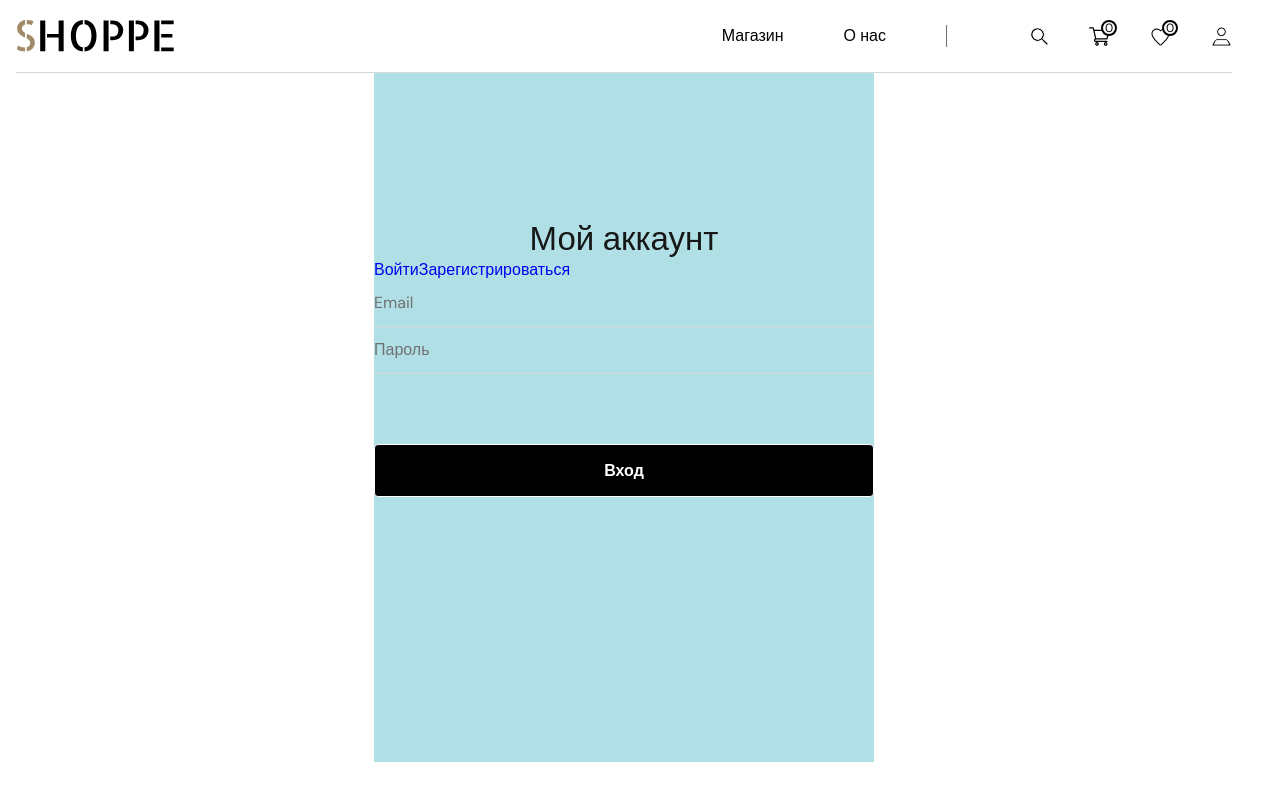
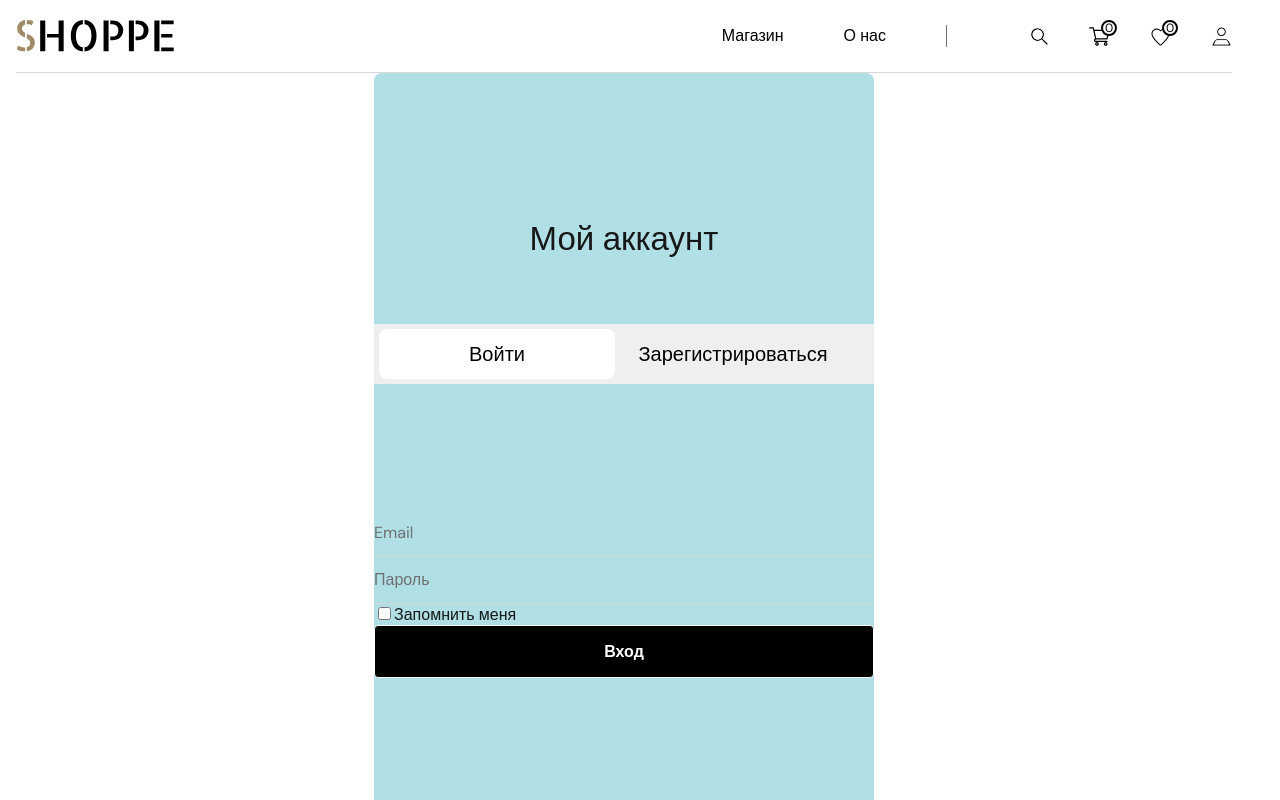
Before and after one commit to ministrov/shoppe-ecommerce-next, a Next.js app: page /auth/login in a window 1280 px wide. Shown: the top 800 px of the page. Built offline with nearby package versions, Linux system fonts and the light colour scheme.

Commit message:
feat: create a basic styles for tabs and tabItem on login page

```diff
--- a/app/auth/login/page.module.css
+++ b/app/auth/login/page.module.css
@@ -4,12 +4,39 @@
   padding-top: 144px;
   padding-bottom: 265px;
   background-color: powderblue;
+  border-radius: 8px;
+}
+
+.tabs {
+  display: flex;
+  margin-top: 64px;
+  margin-bottom: 126px;
+  padding: 5px;
+  background-color: var(--color-gray-200);
+}
+
+.tabsItem {
+  display: block;
+  width: 236px;
+  padding-top: 12px;
+  padding-bottom: 12px;
+  text-align: center;
+}
+
+.tabsItem a {
+  font-size: 20px;
+  line-height: 26px;
+  color: var(--black);
+}
+
+.active {
+  border-radius: 8px;
+  background-color: var(--white);
 }
 
 .form {
   display: flex;
   flex-direction: column;
-  gap: 70px;
 }
 
 .fields {
--- a/app/auth/login/page.tsx
+++ b/app/auth/login/page.tsx
@@ -1,16 +1,38 @@
+'use client';
+
 import Link from 'next/link';
+import { usePathname } from 'next/navigation';
 import { InputField } from '@/components/inputField/InputField';
 import styles from './page.module.css';
 import { Button } from '@/components/button/Button';
 
 export default function Login() {
+  const pathname = usePathname();
+
+  const tabs = [
+    { href: '/auth/login', label: 'Войти' },
+    { href: '/auth/register', label: 'Зарегистрироваться' },
+  ];
   return (
     <div className={styles.login}>
       <h1>Мой аккаунт</h1>
 
       <div className={styles.tabs}>
-        <Link href={'/auth/login'}>Войти</Link>
-        <Link href={'/auth/register'}>Зарегистрироваться</Link>
+        {/* <span className={styles.tabsItem}>
+          <Link href={'/auth/login'}>Войти</Link>
+        </span>
+        <span className={styles.tabsItem}>
+          <Link href={'/auth/register'}>Зарегистрироваться</Link>
+        </span> */}
+        {tabs.map((tab) => (
+          <span
+            key={tab.href}
+            className={`${styles.tabsItem} ${pathname === tab.href ? styles.active : ''
+              }`}
+          >
+            <Link href={tab.href}>{tab.label}</Link>
+          </span>
+        ))}
       </div>
 
       <form method="post" action="" className={styles.form}>
@@ -23,6 +45,11 @@ export default function Login() {
           />
         </div>
 
+        <label htmlFor="rememberMe">
+          <input type="checkbox" id="rememberMe" />
+          Запомнить меня
+        </label>
+
         <Button color="primary">
           Вход
         </Button>
```
